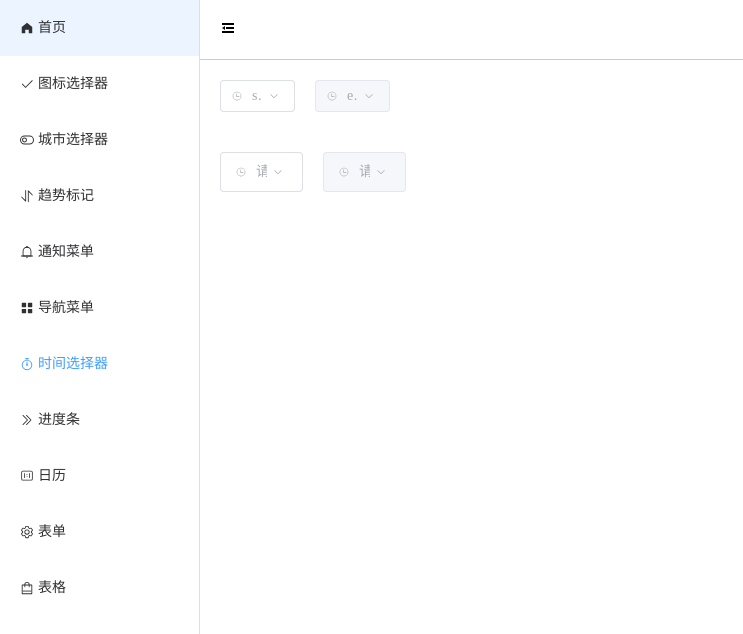
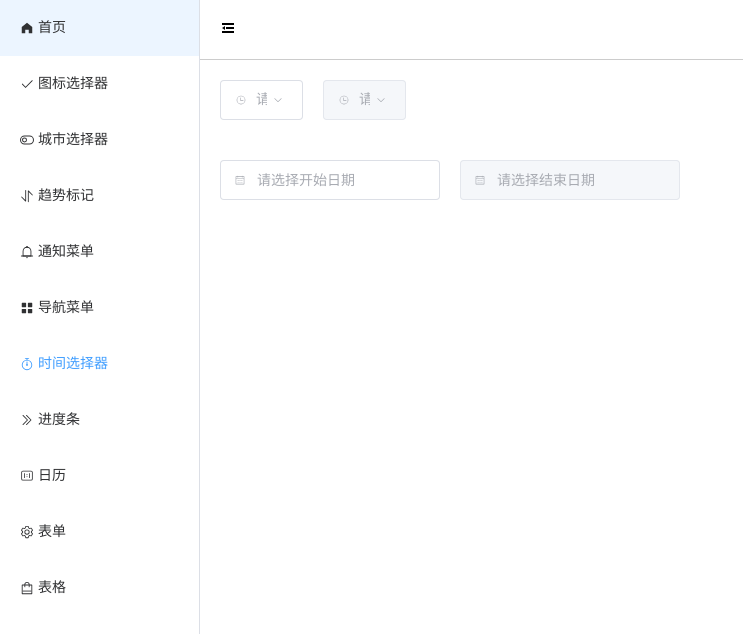
Before and after one commit to shiojiang/j3-components, a Vue app: page /chooseTime in a window 1280 px wide. Shown: the top 634 px of the page, without its empty margins (0-743 px from the left). Built offline with nearby package versions, Linux system fonts and the light colour scheme.

Commit message:
feat:完成日期选择器

```diff
--- /dev/null
+++ b/src/components/chooseDate/index.ts
@@ -0,0 +1,9 @@
+import { App } from 'vue'
+import chooseDate from './src/index.vue'
+
+// 让组件能使用use进行注册
+export default {
+  install(app: App) {
+    app.component('j3-choose-date', chooseDate)
+  }
+}
--- /dev/null
+++ b/src/components/chooseDate/src/index.vue
@@ -0,0 +1,129 @@
+<template>
+  <div class="choose-date-container">
+    <div class="choose-date-start">
+      <el-date-picker
+        v-model="startDate"
+        type="date"
+        :placeholder="startPlaceholder"
+        :disabledDate="handleDisableStartDate"
+        v-bind="$attrs.startDateOptions"
+      />
+    </div>
+    <div class="choose-date-end">
+      <el-date-picker
+        v-model="endDate"
+        type="date"
+        :placeholder="endPlaceholder"
+        :disabledDate="handleDisableEndDate"
+        v-bind="$attrs.endDateOptions"
+        :disabled="endDateDisabled"
+      />
+    </div>
+
+    <!-- demo：禁用今天之后(选择今天及之前)的日期---disabledDate的应用 -->
+    <!-- <div class="choose-date-start">
+      <el-date-picker
+        v-model="startDate"
+        type="date"
+        :placeholder="startPlaceholder"
+        :disabledDate="handleDisableDatesAfterToday"
+        v-bind="$attrs.startDateOptions"
+      />
+    </div>
+    <div class="choose-date-end">
+      <el-date-picker
+        v-model="endDate"
+        type="date"
+        :placeholder="endPlaceholder"
+        :disabledDate="handleDisableDatesBeforeToday"
+        v-bind="$attrs.endDateOptions"
+      />
+    </div> -->
+  </div>
+</template>
+
+<script setup lang="ts">
+import { ref, watch } from 'vue'
+
+let startDate = ref<Date | null>(null)
+let endDate = ref<Date | null>(null)
+// 结束日期禁用状态
+let endDateDisabled = ref<boolean>(true)
+
+let emits = defineEmits(['start-change', 'end-change'])
+
+
+// 禁用日期的函数---disabledDate的应用
+
+// 禁用今天及之前(选择之后)的日期
+// let handleDisableDatesBeforeToday = (time: Date) => {
+//   if (props.disableDatesBeforeToday) return time.getTime() < Date.now()
+// }
+// 禁用今天之后(选择今天及之前)的日期
+// let handleDisableDatesAfterToday = (time: Date) => {
+//   if (props.disableDatesAfterToday) return time.getTime() > Date.now()
+// }
+
+// 禁用开始日期：同 禁用今天及之前(选择之后)的日期
+let handleDisableStartDate = (time: Date) => {
+  if (props.disableDatesBeforeToday) return time.getTime() < Date.now() - 1000 * 60 * 60 * 24
+}
+
+// 禁用结束日期：开始日期及之后的日期不能选
+let handleDisableEndDate = (time: Date) => {
+  if (startDate.value) return time.getTime() < startDate.value.getTime() + 1000 * 60 * 60 * 24
+}
+
+let props = defineProps({
+  // 日期占位文本
+  startPlaceholder: {
+    type: String,
+    default: '请选择开始日期'
+  },
+  endPlaceholder: {
+    type: String,
+    default: '请选择结束日期'
+  },
+  // 是否禁用今天及之前的日期
+  disableDatesBeforeToday: {
+    type: Boolean,
+    default: true
+  },
+  // 是否禁用今天之后的日期
+  // disableDatesAfterToday: {
+  //   type: Boolean,
+  //   default: false
+  // }
+})
+
+// 监听开始日期
+watch(() => startDate.value, val => {
+  if(!val) {
+    endDate.value = null
+    endDateDisabled.value = true
+  } else {
+    endDateDisabled.value = false
+    emits('start-change', val)
+  }
+})
+
+// 监听开始日期
+watch(() => endDate.value, val => {
+  if(val) {
+    emits('end-change', {
+      startDate: startDate.value,
+      endDate: val
+    })
+  }
+})
+
+</script>
+
+<style lang="scss" scoped>
+.choose-date-container {
+  display: flex;
+  .choose-date-start {
+    margin-right: 20px;
+  }
+}
+</style>
--- a/src/components/chooseTime/src/index.vue
+++ b/src/components/chooseTime/src/index.vue
@@ -85,7 +85,7 @@ watch(() => startTime.value, val => {
   }
   else {
     disabledEndTime.value = false
-    emits('start-change', startTime.value)
+    emits('start-change', val)
   }
 })
 watch(() => endTime.value, val => {
--- a/src/components/index.ts
+++ b/src/components/index.ts
@@ -8,6 +8,7 @@ import list from './list'
 import menu from './menu'
 import progress from './progress'
 import chooseTime from './chooseTime'
+import chooseDate from './chooseDate'
 
 const components = [
   chooseIcon,
@@ -17,7 +18,8 @@ const components = [
   list,
   menu,
   progress,
-  chooseTime
+  chooseTime,
+  chooseDate
 ]
 
 // 技巧：
--- a/src/router/views/chooseTime/index.vue
+++ b/src/router/views/chooseTime/index.vue
@@ -1,28 +1,45 @@
 <template>
   <div class="choose-time-container">
-    <j3-choose-time
-      startPlaceholder="start Time"
-      endPlaceholder="end Time"
-      startStep="00:30"
-      endStep="00:30">
-    </j3-choose-time>
     <!-- 技巧：利用$attrs.startOptions、$attrs.endOptions分别传递子组件未接收的props -->
     <j3-choose-time
+      startStep="00:30"
+      endStep="00:30"
       @start-change="handleStartChange"
       @end-change="handleEndChange"
       :startOptions="startOptions"
       :endOptions="endOptions">
       <!--  -->
     </j3-choose-time>
+    <!-- 日期选择器 -->
+    <j3-choose-date
+      @start-change="handleDateStartChange"
+      @end-change="handleDateEndChange"
+      :startDateOptions="startDateOptions"
+      :endDateOptions="endDateOptions"
+      :disableDatesBeforeToday="false"
+     />
+    <!-- <j3-choose-date
+      startPlaceholder="请选择今天及之前的日期"
+      endPlaceholder="请选择今天之后的日期"
+      disableDatesBeforeToday
+      disableDatesAfterToday
+     /> -->
   </div>
 </template>
 
 <script lang="ts" setup>
+// 定义结束时间接口类型
 interface IendValue {
   startTime: string,
   endTime: string
 }
+// 定义结束日期接口类型
+interface IdateEndValue {
+  startTime: Date,
+  endTime: Date
+}
 
+// 事件处理函数
 let handleStartChange = (val: string) => {
   console.log('handleStartChange---', val);
 }
@@ -30,13 +47,26 @@ let handleEndChange = (val: IendValue) => {
   console.log('handleEndChange---', val);
 }
 
+let handleDateStartChange = (val: string) => {
+  console.log('handleDateStartChange---', val);
+}
+let handleDateEndChange = (val: IdateEndValue) => {
+  console.log('handleDateEndChange---', val);
+}
+
+// 传递element-ui组件已定义但子组件未接收的props
 let startOptions = {
-  size: 'large',
-  clearable: false
+  size: 'large'
 }
 let endOptions = {
-  size: 'large',
-  clearable: false
+  size: 'large'
+}
+
+let startDateOptions = {
+  size: 'large'
+}
+let endDateOptions = {
+  size: 'large'
 }
 </script>
 
```
